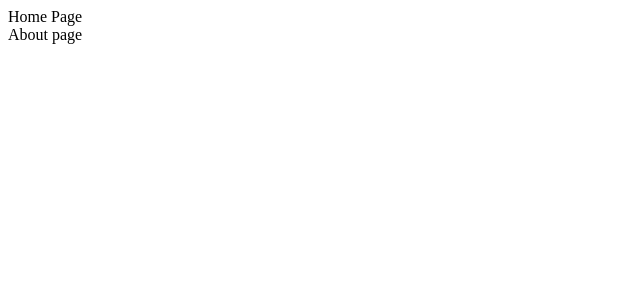
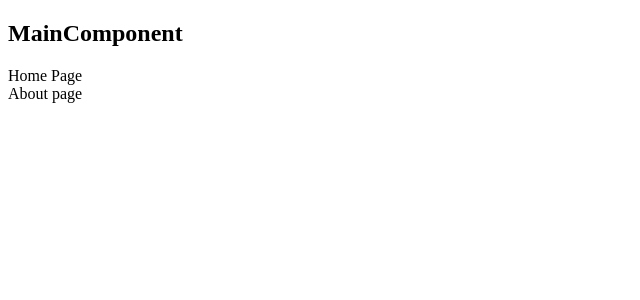
Before and after one commit to barla-x88/react-apps, a React (Vite) app: page / in a window 1280 px wide. Shown: the top 300 px of the page, without its empty margins (0-640 px from the left). Built offline with nearby package versions, Linux system fonts and the light colour scheme.

Commit message:
12 - Project structure (exporting group of components

```diff
--- a/src/App.jsx
+++ b/src/App.jsx
@@ -1,10 +1,9 @@
-import { Home, About } from "./pages";
+import MainComponent from "./pages";
 
 const App = () => {
   return (
     <div>
-      <Home />
-      <About />
+      <MainComponent />
     </div>
   );
 };
--- a/src/pages/index.jsx
+++ b/src/pages/index.jsx
@@ -1,4 +1,13 @@
 import Home from "./Home";
 import About from "./About";
 
-export { Home, About };
+const MainComponent = () => {
+  return (
+    <div>
+      <h2>MainComponent</h2>
+      <Home />
+      <About />
+    </div>
+  );
+};
+export default MainComponent;
```
Also changed, not shown: 1 other file (tests, documents, lock files or other folders).
